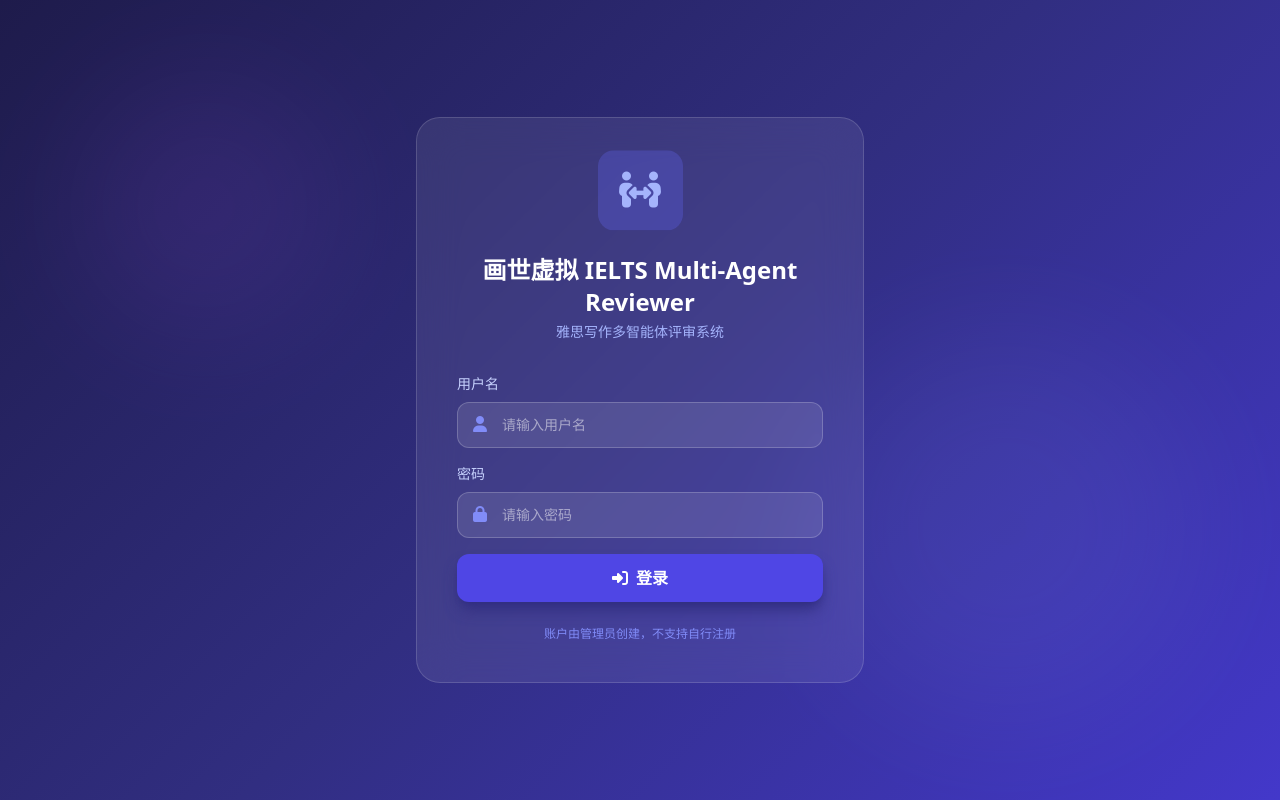
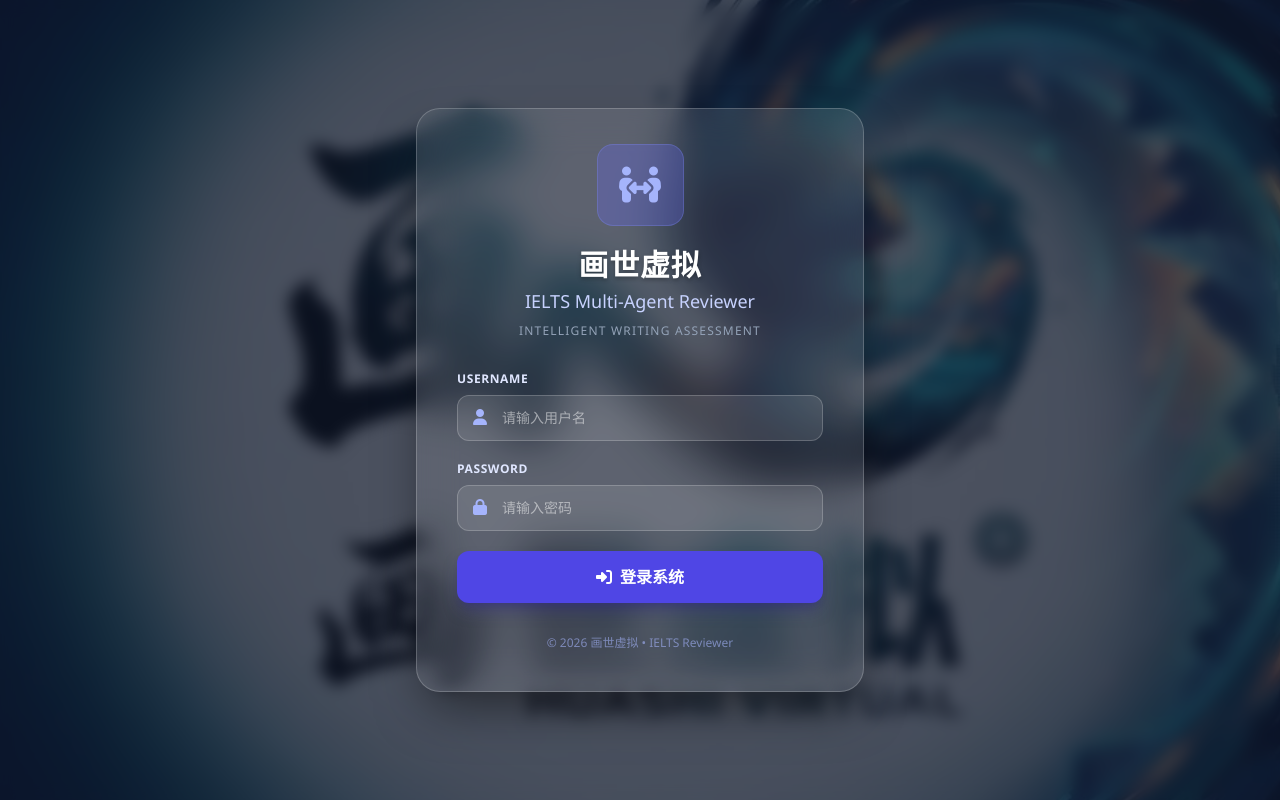
Before and after one commit to HG-Wang/IELTS_Tutor, a website: page public/index.html in a window 1280 px wide. Drawn offline with nearby package versions, Linux system fonts and the light colour scheme; no server answers.

Commit message:
feat: Add initial login page with dynamic background, glassmorphism UI, and authentication logic.

```diff
--- a/public/index.html
+++ b/public/index.html
@@ -9,19 +9,84 @@
     <link rel="stylesheet" href="https://cdnjs.cloudflare.com/ajax/libs/font-awesome/6.4.0/css/all.min.css">
     <style>
         body {
-            background: linear-gradient(135deg, #1e1b4b 0%, #312e81 50%, #4338ca 100%);
+            /* Fallback background */
+            background: #1e1b4b;
+            overflow: hidden;
+            font-family: 'Segoe UI', system-ui, -apple-system, sans-serif;
+        }
+
+        /* 动态背景容器 */
+        .bg-container {
+            position: fixed;
+            top: 0;
+            left: 0;
+            width: 100%;
+            height: 100%;
+            z-index: -2;
+        }
+
+        .bg-image {
+            position: absolute;
+            top: 0;
+            left: 0;
+            width: 100%;
+            height: 100%;
+            background-image: url('/bg-logo.jpg');
+            background-size: cover;
+            background-position: center;
+            /* 缓慢缩放效果 */
+            animation: kenburns 30s infinite alternate;
+        }
+
+        @keyframes kenburns {
+            0% {
+                transform: scale(1);
+            }
+
+            100% {
+                transform: scale(1.1);
+            }
+        }
+
+        /* 遮罩层 */
+        .overlay {
+            position: fixed;
+            top: 0;
+            left: 0;
+            width: 100%;
+            height: 100%;
+            background: rgba(15, 23, 42, 0.75);
+            /* 深蓝色遮罩 */
+            backdrop-filter: blur(8px);
+            /* 毛玻璃模糊 */
+            z-index: -1;
         }
 
         .glass {
-            background: rgba(255, 255, 255, 0.08);
+            background: rgba(255, 255, 255, 0.1);
             backdrop-filter: blur(20px);
-            border: 1px solid rgba(255, 255, 255, 0.15);
+            border: 1px solid rgba(255, 255, 255, 0.2);
+            box-shadow: 0 25px 50px -12px rgba(0, 0, 0, 0.5);
+            animation: fadeInUp 0.8s ease-out;
+        }
+
+        @keyframes fadeInUp {
+            from {
+                opacity: 0;
+                transform: translateY(20px);
+            }
+
+            to {
+                opacity: 1;
+                transform: translateY(0);
+            }
         }
 
         .input-field {
             background: rgba(255, 255, 255, 0.1);
             border: 1px solid rgba(255, 255, 255, 0.2);
             color: white;
+            transition: all 0.3s ease;
         }
 
         .input-field::placeholder {
@@ -31,75 +96,99 @@
         .input-field:focus {
             outline: none;
             border-color: #818cf8;
-            background: rgba(255, 255, 255, 0.15);
+            background: rgba(255, 255, 255, 0.2);
+            box-shadow: 0 0 0 4px rgba(129, 140, 248, 0.1);
         }
 
         @keyframes float {
 
             0%,
             100% {
-                transform: translateY(0)
+                transform: translateY(0);
             }
 
             50% {
-                transform: translateY(-10px)
+                transform: translateY(-10px);
             }
         }
 
         .float {
-            animation: float 3s ease-in-out infinite;
+            animation: float 4s ease-in-out infinite;
+        }
+
+        /* 粒子效果容器 */
+        .particles {
+            position: fixed;
+            top: 0;
+            left: 0;
+            width: 100%;
+            height: 100%;
+            z-index: -1;
+            pointer-events: none;
         }
     </style>
 </head>
 
 <body class="min-h-screen flex items-center justify-center p-4">
 
-    <!-- Decorative circles -->
-    <div class="absolute top-20 left-20 w-64 h-64 bg-purple-500 rounded-full opacity-10 blur-3xl"></div>
-    <div class="absolute bottom-20 right-20 w-96 h-96 bg-indigo-400 rounded-full opacity-10 blur-3xl"></div>
+    <!-- 背景与遮罩 -->
+    <div class="bg-container">
+        <div class="bg-image"></div>
+    </div>
+    <div class="overlay"></div>
 
+    <!-- 登录卡片 -->
     <div class="glass rounded-3xl p-10 w-full max-w-md relative z-10">
         <!-- Logo -->
         <div class="text-center mb-8">
-            <div class="float inline-block bg-indigo-500 bg-opacity-30 p-5 rounded-2xl mb-4">
+            <div
+                class="float inline-block bg-indigo-500 bg-opacity-30 p-5 rounded-2xl mb-4 border border-indigo-400/30">
                 <i class="fa-solid fa-people-arrows text-4xl text-indigo-300"></i>
             </div>
-            <h1 class="text-2xl font-bold text-white">画世虚拟 IELTS Multi-Agent Reviewer</h1>
-            <p class="text-indigo-300 text-sm mt-1">雅思写作多智能体评审系统</p>
+            <h1 class="text-3xl font-bold text-white tracking-wide" style="text-shadow: 0 2px 4px rgba(0,0,0,0.3);">画世虚拟
+            </h1>
+            <h2 class="text-lg text-indigo-200 mt-1">IELTS Multi-Agent Reviewer</h2>
+            <p class="text-slate-400 text-xs mt-2 uppercase tracking-widest">Intelligent Writing Assessment</p>
         </div>
 
         <!-- Error message -->
         <div id="errorMsg"
-            class="hidden bg-red-500 bg-opacity-20 border border-red-400 text-red-300 rounded-xl px-4 py-3 mb-4 text-sm flex items-center gap-2">
-            <i class="fa-solid fa-circle-exclamation"></i>
+            class="hidden bg-red-500/20 border border-red-500/50 text-red-200 rounded-xl px-4 py-3 mb-6 text-sm flex items-center gap-3 backdrop-blur-sm">
+            <i class="fa-solid fa-circle-exclamation text-red-400"></i>
             <span id="errorText"></span>
         </div>
 
         <!-- Form -->
-        <form id="loginForm" class="space-y-4">
+        <form id="loginForm" class="space-y-5">
             <div>
-                <label class="block text-indigo-200 text-sm font-medium mb-2">用户名</label>
-                <div class="relative">
-                    <i class="fa-solid fa-user absolute left-4 top-3.5 text-indigo-400"></i>
+                <label
+                    class="block text-indigo-100 text-xs font-semibold mb-2 uppercase tracking-wider">Username</label>
+                <div class="relative group">
+                    <i
+                        class="fa-solid fa-user absolute left-4 top-3.5 text-indigo-300 group-focus-within:text-white transition-colors"></i>
                     <input type="text" id="username" placeholder="请输入用户名"
-                        class="input-field w-full rounded-xl pl-11 pr-4 py-3 text-sm transition-all">
+                        class="input-field w-full rounded-xl pl-11 pr-4 py-3 text-sm">
                 </div>
             </div>
             <div>
-                <label class="block text-indigo-200 text-sm font-medium mb-2">密码</label>
-                <div class="relative">
-                    <i class="fa-solid fa-lock absolute left-4 top-3.5 text-indigo-400"></i>
+                <label
+                    class="block text-indigo-100 text-xs font-semibold mb-2 uppercase tracking-wider">Password</label>
+                <div class="relative group">
+                    <i
+                        class="fa-solid fa-lock absolute left-4 top-3.5 text-indigo-300 group-focus-within:text-white transition-colors"></i>
                     <input type="password" id="password" placeholder="请输入密码"
-                        class="input-field w-full rounded-xl pl-11 pr-4 py-3 text-sm transition-all">
+                        class="input-field w-full rounded-xl pl-11 pr-4 py-3 text-sm">
                 </div>
             </div>
             <button type="submit" id="loginBtn"
-                class="w-full bg-indigo-600 hover:bg-indigo-500 text-white font-bold py-3 rounded-xl transition-all mt-2 flex items-center justify-center gap-2 shadow-lg shadow-indigo-900">
-                <i class="fa-solid fa-right-to-bracket"></i> 登录
+                class="w-full bg-indigo-600 hover:bg-indigo-500 text-white font-bold py-3.5 rounded-xl transition-all mt-4 flex items-center justify-center gap-2 shadow-lg shadow-indigo-900/50 hover:shadow-indigo-600/50 hover:-translate-y-0.5 active:scale-95">
+                <i class="fa-solid fa-right-to-bracket"></i> 登录系统
             </button>
         </form>
 
-        <p class="text-center text-indigo-400 text-xs mt-6">账户由管理员创建，不支持自行注册</p>
+        <p class="text-center text-indigo-300/60 text-xs mt-8">
+            &copy; 2026 画世虚拟 &bull; IELTS Reviewer
+        </p>
     </div>
 
     <script>
```
Also changed, not shown: pic/logo.jpg (added), public/bg-logo.jpg (added).
